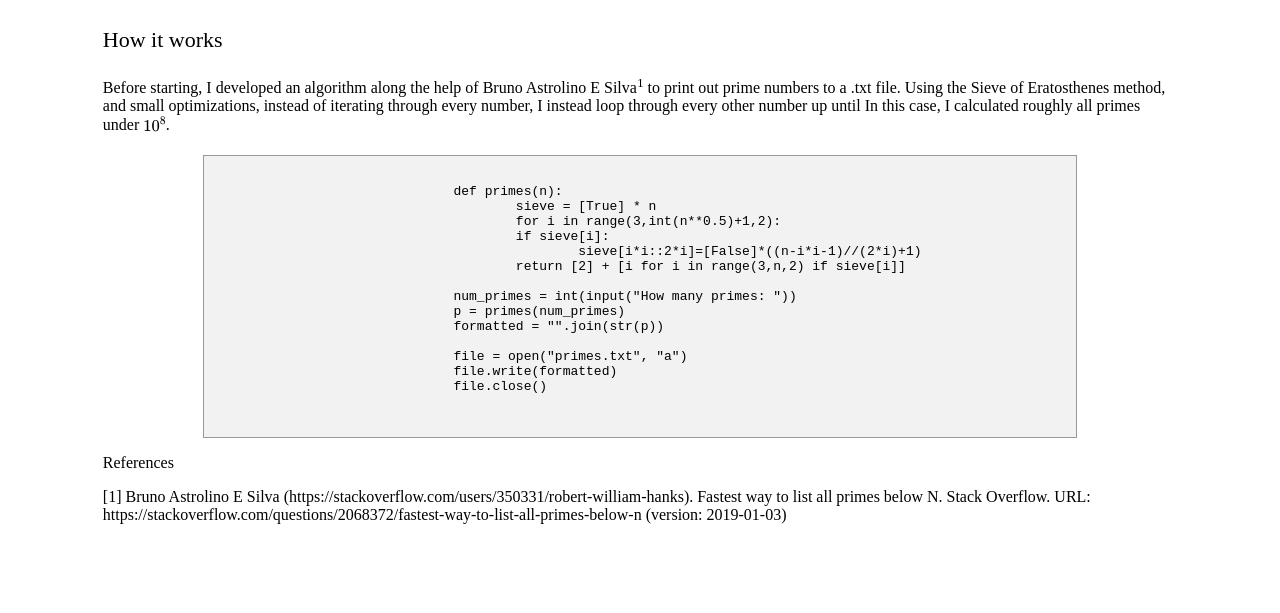
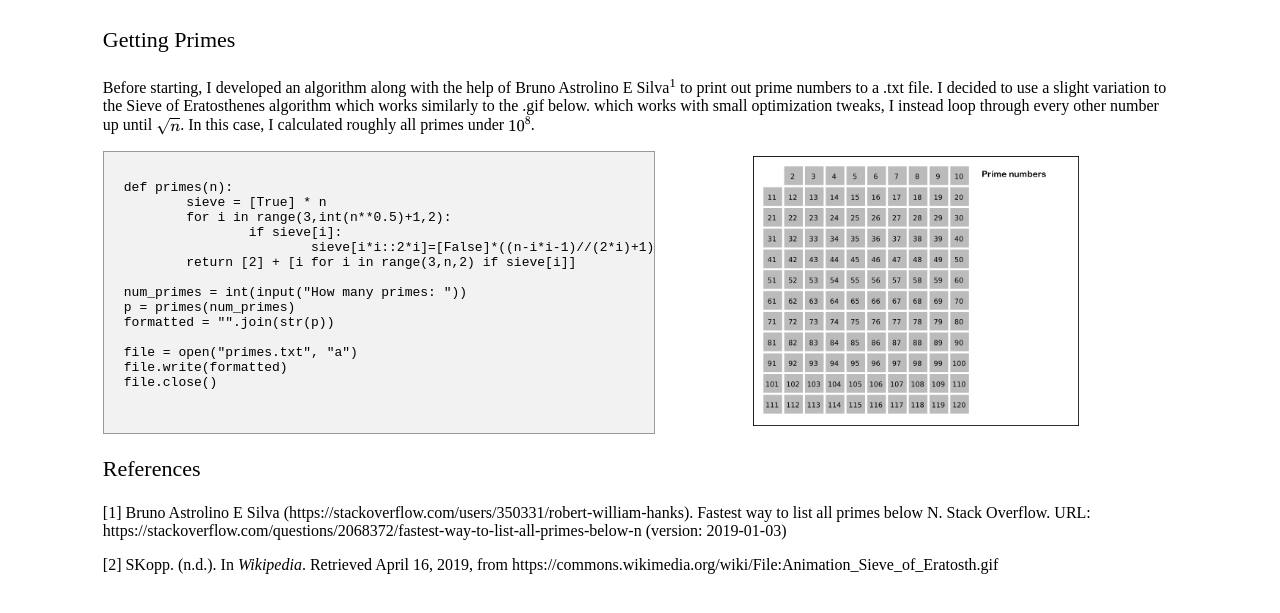
Before and after one commit to OliverCollins/OliverCollins.github.io, a plain HTML site: page src/pages/primes.html in a window 1280 px wide. Shown: the part 67-680 px from the top of the page. Drawn offline with nearby package versions, Linux system fonts and the light colour scheme; some packages are replaced by stand-ins of ours.

Commit message:
more content

```diff
--- a/src/css/primes.css
+++ b/src/css/primes.css
@@ -11,7 +11,7 @@
 .python_code {
 	background-color: RGB(242,242,242);
 	border: 1px solid #999;
-	margin: 20px 100px 0px 100px;
+	padding-left: 20px;
 }
 
 .references {
@@ -22,3 +22,20 @@
 .how_it_works .htitle {
 	font-size: 22px;
 }
+
+.sub_title{
+	font-size: 22px;
+}
+
+.sieve {
+	margin: auto;
+	text-align: center;
+}
+
+.row {
+	display: flex;
+}
+
+.column {
+	flex: 50%;
+}
--- a/src/pages/primes.html
+++ b/src/pages/primes.html
@@ -13,11 +13,12 @@
 <div class="content">
 
 	<div class="how_it_works">
-		<p class="htitle">How it works</p>
-		<p>Before starting, I developed an algorithm along the help of Bruno Astrolino E Silva<sup>1</sup> to print out prime numbers to a .txt file. Using the Sieve of Eratosthenes method, and small optimizations, instead of iterating through every number, I instead loop through every other number up until In this case, I calculated roughly all primes under \(10^8\).</p>
+		<p class="sub_title">Getting Primes</p>
+		<p>Before starting, I developed an algorithm along with the help of Bruno Astrolino E Silva<sup>1</sup> to print out prime numbers to a .txt file. I decided to use a slight variation to the Sieve of Eratosthenes algorithm which works similarly to the .gif below. which works  with small optimization tweaks, I instead loop through every other number up until \(\sqrt{n}\). In this case, I calculated roughly all primes under \(10^8\).</p>
 	</div>
 
-	<div class="python_code">
+	<div class="row">
+		<div class="column python_code ">
 			<pre>
 				<code>
 def primes(n):
@@ -37,12 +38,17 @@
 				</code>
 			</pre>
 		</div>
+		<div class="column sieve">
+			<img src="../../assets/sieve.gif" alt="Sieve of Eratosthenes gif" height="270">
+		</div>
+	</div>
 </div>
 
 <div class="references">
-	<p>References</p>
+	<p class="sub_title">References</p>
 	<p class="ref">[1] Bruno Astrolino E Silva (https://stackoverflow.com/users/350331/robert-william-hanks). Fastest way to list all primes below N. Stack Overflow. URL: https://stackoverflow.com/questions/2068372/fastest-way-to-list-all-primes-below-n (version: 2019-01-03)</p>
-</div
+	<p class="ref">[2] SKopp. (n.d.). In <i>Wikipedia</i>. Retrieved April 16, 2019, from https://commons.wikimedia.org/wiki/File:Animation_Sieve_of_Eratosth.gif</p>
+</div>
 
 </body>
 
```
Also changed, not shown: index.html (+2 -2 lines), assets/sieve.gif (added). Lines whose indentation alone changed are shown as unchanged.
